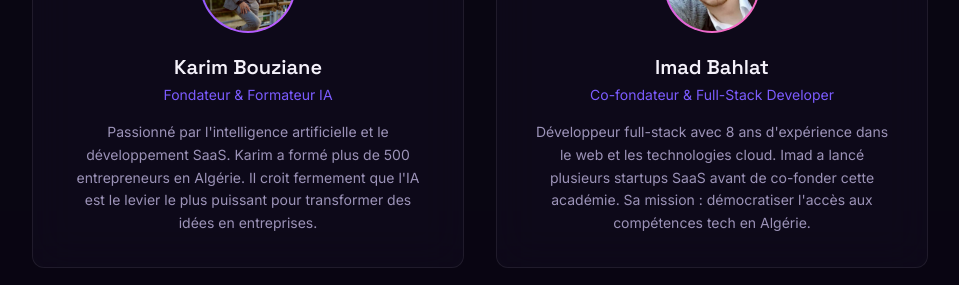
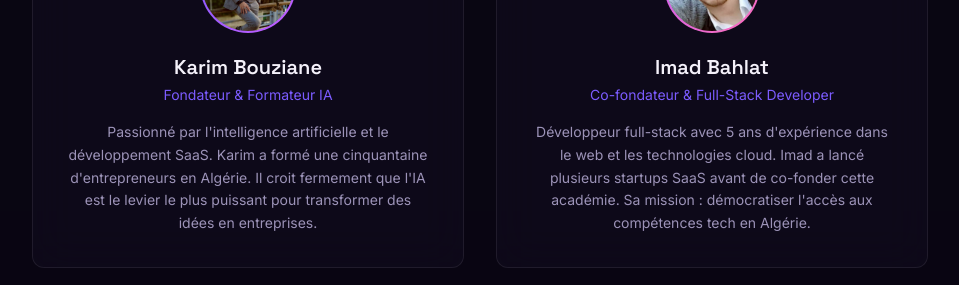
Before and after one commit to karimbzn31/DigitalX-Solutions-, a Next.js app: page / in a window 1280 px wide. Shown: the part 6140-6425 px from the top of the page, without its empty margins (160-1119 px from the left). Built offline with nearby package versions, Linux system fonts and the light colour scheme.

Commit message:
fix: update bios - 500->cinquantaine, 8->5ans

```diff
--- a/src/components/landing/TeamSection.tsx
+++ b/src/components/landing/TeamSection.tsx
@@ -10,7 +10,7 @@ const founders = [
     name: "Karim Bouziane",
     slug: "karim-bouziane",
     role: "Fondateur & Formateur IA",
-    bio: "Passionné par l'intelligence artificielle et le développement SaaS. Karim a formé plus de 500 entrepreneurs en Algérie. Il croit fermement que l'IA est le levier le plus puissant pour transformer des idées en entreprises.",
+    bio: "Passionné par l'intelligence artificielle et le développement SaaS. Karim a formé une cinquantaine d'entrepreneurs en Algérie. Il croit fermement que l'IA est le levier le plus puissant pour transformer des idées en entreprises.",
     initials: "KB",
     color: "from-violet to-magenta",
   },
@@ -18,7 +18,7 @@ const founders = [
     name: "Imad Bahlat",
     slug: "imad-bahlat",
     role: "Co-fondateur & Full-Stack Developer",
-    bio: "Développeur full-stack avec 8 ans d'expérience dans le web et les technologies cloud. Imad a lancé plusieurs startups SaaS avant de co-fonder cette académie. Sa mission : démocratiser l'accès aux compétences tech en Algérie.",
+    bio: "Développeur full-stack avec 5 ans d'expérience dans le web et les technologies cloud. Imad a lancé plusieurs startups SaaS avant de co-fonder cette académie. Sa mission : démocratiser l'accès aux compétences tech en Algérie.",
     initials: "IB",
     color: "from-magenta to-rose",
   },
```
